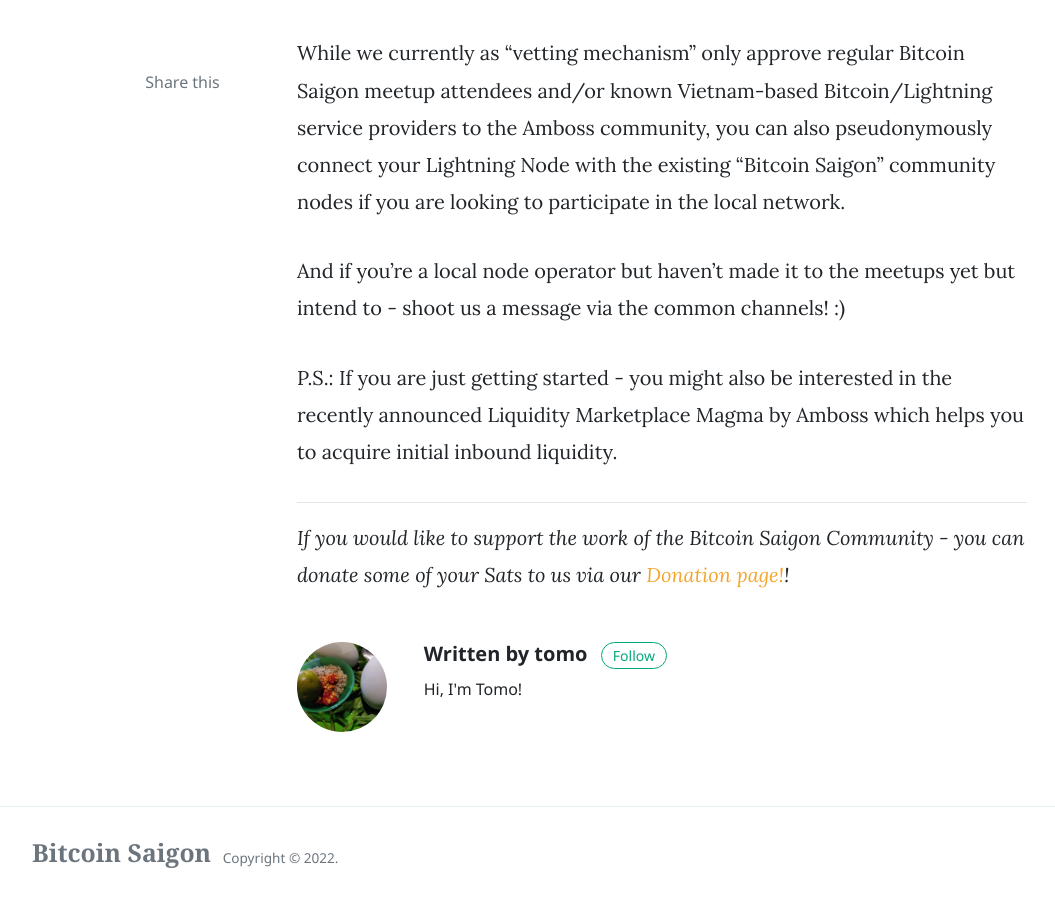
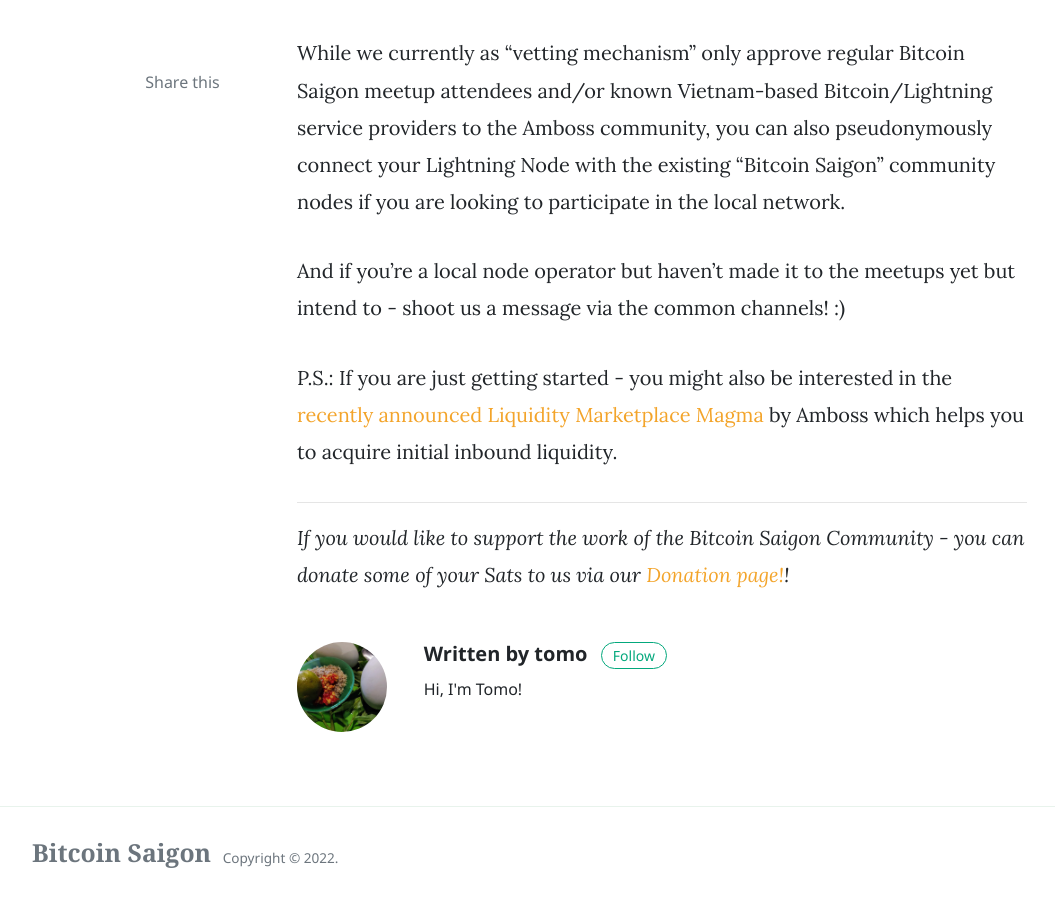
Before and after one commit to bitcoinsaigon/bitcoinsaigon.github.io, a Jekyll site: the page built from _posts/2022-05-09-bitcoin-saigon-lightning-community-on-amboss.md, in a window 1280 px wide and 900 px high, scrolled down 1774 px. Shown: the whole window, without its empty margins (73-1128 px from the left). Built offline with Jekyll 4.4.1, drawn with Linux system fonts in a browser that asks for light colours; nearby versions of some CDN libraries; comment, search, counter and statistics services are not loaded; some of the changed lines change nothing that is shown.

Commit message:
Add a link

```diff
--- a/_posts/2022-05-09-bitcoin-saigon-lightning-community-on-amboss.md
+++ b/_posts/2022-05-09-bitcoin-saigon-lightning-community-on-amboss.md
@@ -22,7 +22,7 @@
 
 And if you’re a local node operator but haven’t made it to the meetups yet but intend to - shoot us a message via the common channels! :)
 
-P.S.: If you are just getting started - you might also be interested in the recently announced Liquidity Marketplace Magma by Amboss which helps you to acquire initial inbound liquidity.
+P.S.: If you are just getting started - you might also be interested in the [recently announced Liquidity Marketplace Magma](https://bitcoinmagazine.com/business/bitcoin-startup-amboss-launches-unique-lightning-liquidity-marketplace) by Amboss which helps you to acquire initial inbound liquidity.
 
 ---
 
```
